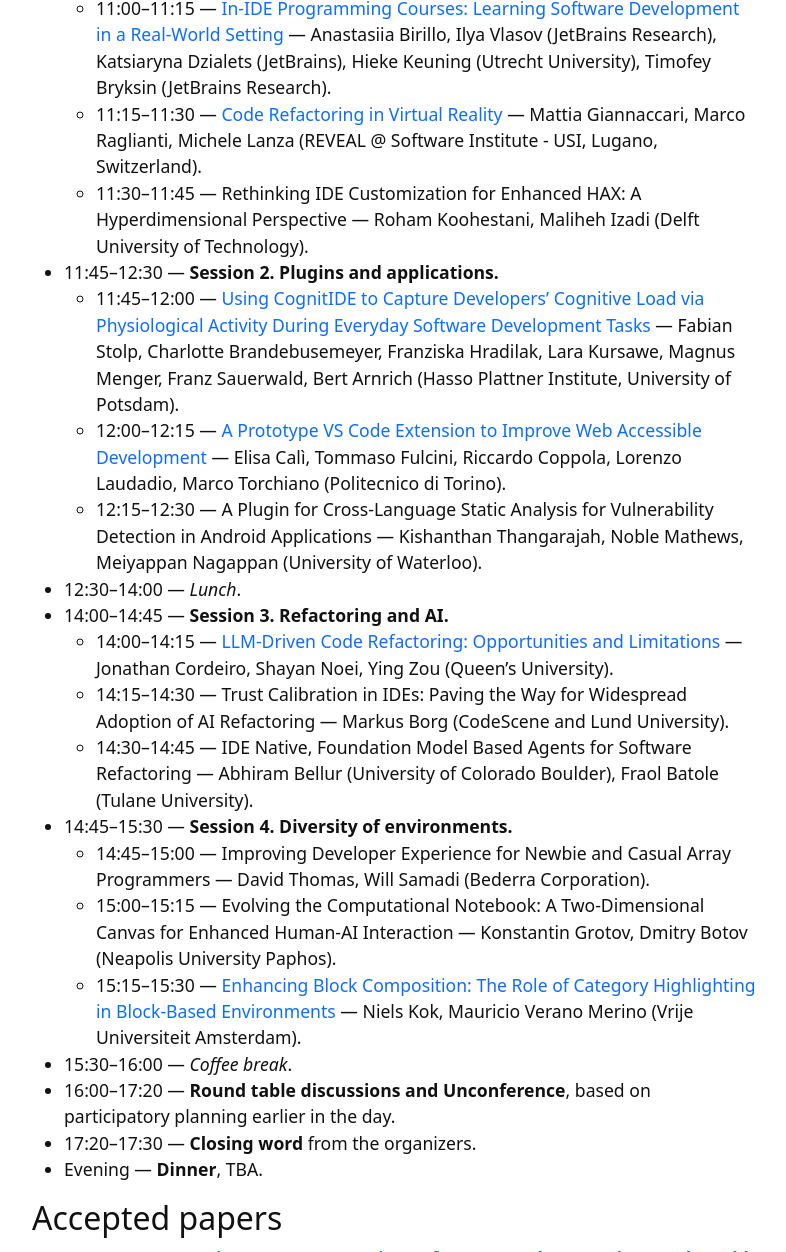
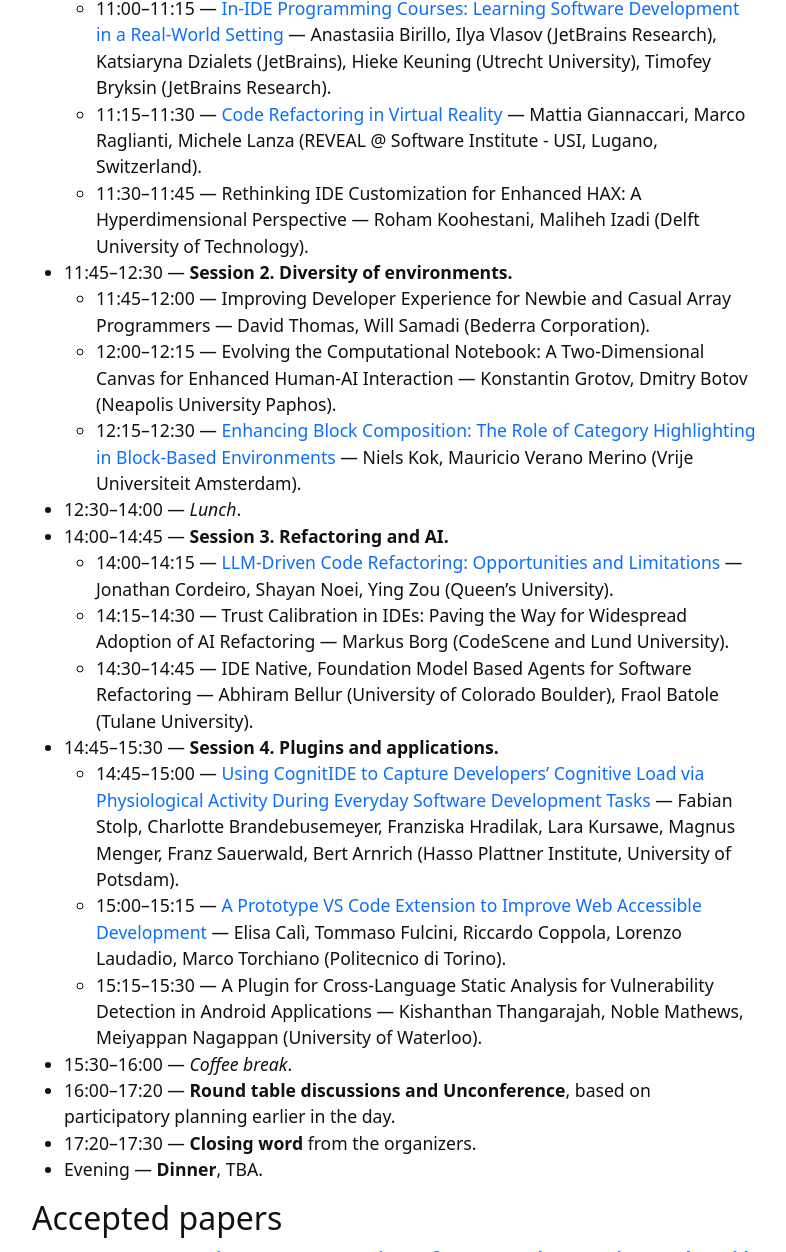
Before and after one commit to ide-workshop/ide-workshop.github.io, a Jekyll site: the page built from index.md, in a window 1280 px wide and 1400 px high, scrolled down 1180 px, cut to the strip 0-1252 px from the top of the window. Shown: the whole strip, without its empty margins (245-1031 px from the left). Built offline with Jekyll 4.4.1, drawn with Linux system fonts in a browser that asks for light colours.

Commit message:
Changed the order of sections

```diff
--- a/index.md
+++ b/index.md
@@ -30,19 +30,19 @@ layout: page
   * 11:00–11:15 — [In-IDE Programming Courses: Learning Software Development in a Real-World Setting](https://arxiv.org/abs/2501.17747) — Anastasiia Birillo, Ilya Vlasov (JetBrains Research), Katsiaryna Dzialets (JetBrains), Hieke Keuning (Utrecht University), Timofey Bryksin (JetBrains Research).
   * 11:15–11:30 — [Code Refactoring in Virtual Reality](https://mattiagiannaccari.github.io/publications/Giannaccari2025a.pdf) — Mattia Giannaccari, Marco Raglianti, Michele Lanza (REVEAL @ Software Institute - USI, Lugano, Switzerland).
   * 11:30–11:45 — Rethinking IDE Customization for Enhanced HAX: A Hyperdimensional Perspective — Roham Koohestani, Maliheh Izadi (Delft University of Technology).
-* 11:45–12:30 — **Session 2. Plugins and applications.**
-    * 11:45–12:00 — [Using CognitIDE to Capture Developers’ Cognitive Load via Physiological Activity During Everyday Software Development Tasks](https://arxiv.org/abs/2503.03537) — Fabian Stolp, Charlotte Brandebusemeyer, Franziska Hradilak, Lara Kursawe, Magnus Menger, Franz Sauerwald, Bert Arnrich (Hasso Plattner Institute, University of Potsdam).
-    * 12:00–12:15 — [A Prototype VS Code Extension to Improve Web Accessible Development](https://arxiv.org/abs/2503.09673) — Elisa Calì, Tommaso Fulcini, Riccardo Coppola, Lorenzo Laudadio, Marco Torchiano (Politecnico di Torino).
-    * 12:15–12:30 — A Plugin for Cross-Language Static Analysis for Vulnerability Detection in Android Applications — Kishanthan Thangarajah, Noble Mathews, Meiyappan Nagappan (University of Waterloo).
+* 11:45–12:30 — **Session 2. Diversity of environments.**
+    * 11:45–12:00 — Improving Developer Experience for Newbie and Casual Array Programmers — David Thomas, Will Samadi (Bederra Corporation).
+    * 12:00–12:15 — Evolving the Computational Notebook: A Two-Dimensional Canvas for Enhanced Human-AI Interaction — Konstantin Grotov, Dmitry Botov (Neapolis University Paphos).
+    * 12:15–12:30 — [Enhancing Block Composition: The Role of Category Highlighting in Block-Based Environments](https://maveme.github.io/assets/pdfs/IDE25_CategoryHighlighting.pdf) — Niels Kok, Mauricio Verano Merino (Vrije Universiteit Amsterdam).
 * 12:30–14:00 — _Lunch_.
 * 14:00–14:45 — **Session 3. Refactoring and AI.**
     * 14:00–14:15 — [LLM-Driven Code Refactoring: Opportunities and Limitations](https://seal-queensu.github.io/publications/pdf/IDE-Jonathan-2025.pdf) — Jonathan Cordeiro, Shayan Noei, Ying Zou (Queen's University).
     * 14:15–14:30 — Trust Calibration in IDEs: Paving the Way for Widespread Adoption of AI Refactoring — Markus Borg (CodeScene and Lund University).
     * 14:30–14:45 — IDE Native, Foundation Model Based Agents for Software Refactoring — Abhiram Bellur (University of Colorado Boulder), Fraol Batole (Tulane University).
-* 14:45–15:30 — **Session 4. Diversity of environments.**
-    * 14:45–15:00 — Improving Developer Experience for Newbie and Casual Array Programmers — David Thomas, Will Samadi (Bederra Corporation).
-    * 15:00–15:15 — Evolving the Computational Notebook: A Two-Dimensional Canvas for Enhanced Human-AI Interaction — Konstantin Grotov, Dmitry Botov (Neapolis University Paphos).
-    * 15:15–15:30 — [Enhancing Block Composition: The Role of Category Highlighting in Block-Based Environments](https://maveme.github.io/assets/pdfs/IDE25_CategoryHighlighting.pdf) — Niels Kok, Mauricio Verano Merino (Vrije Universiteit Amsterdam).
+* 14:45–15:30 — **Session 4. Plugins and applications.**
+    * 14:45–15:00 — [Using CognitIDE to Capture Developers’ Cognitive Load via Physiological Activity During Everyday Software Development Tasks](https://arxiv.org/abs/2503.03537) — Fabian Stolp, Charlotte Brandebusemeyer, Franziska Hradilak, Lara Kursawe, Magnus Menger, Franz Sauerwald, Bert Arnrich (Hasso Plattner Institute, University of Potsdam).
+    * 15:00–15:15 — [A Prototype VS Code Extension to Improve Web Accessible Development](https://arxiv.org/abs/2503.09673) — Elisa Calì, Tommaso Fulcini, Riccardo Coppola, Lorenzo Laudadio, Marco Torchiano (Politecnico di Torino).
+    * 15:15–15:30 — A Plugin for Cross-Language Static Analysis for Vulnerability Detection in Android Applications — Kishanthan Thangarajah, Noble Mathews, Meiyappan Nagappan (University of Waterloo).
 * 15:30–16:00 — _Coffee break_.
 * 16:00–17:20 — **Round table discussions and Unconference**, based on participatory planning earlier in the day.
 * 17:20–17:30 — **Closing word** from the organizers.
```
